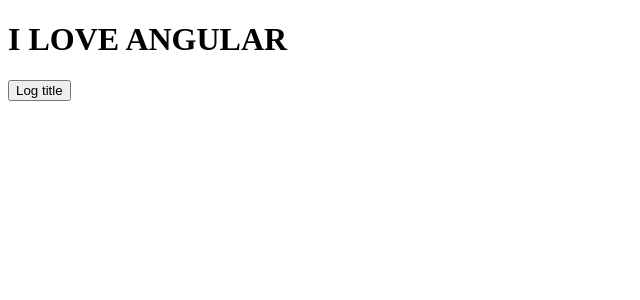
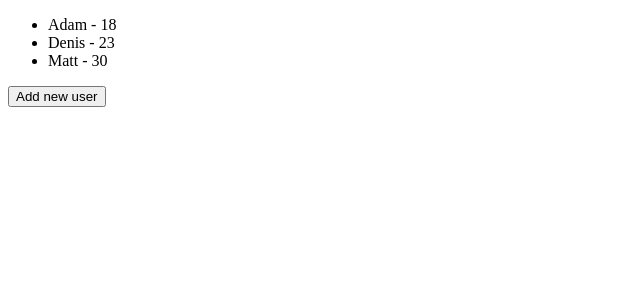
Before and after one commit to PrisecaruEmilia/I-Grow-Demo, an Angular app: page / in a window 1280 px wide. Shown: the top 300 px of the page, without its empty margins (0-640 px from the left). Built offline with nearby package versions, Linux system fonts and the light colour scheme.

Commit message:
custom pipes in action

```diff
--- a/src/app/app.component.html
+++ b/src/app/app.component.html
@@ -1,3 +1,9 @@
-<h1>{{ title | uppercase }}</h1>
+<div>
+  <ul>
+    <li *ngFor="let user of users | sortList: 'name'">
+      {{ user.name }} - {{ user.age }}
+    </li>
+  </ul>
+</div>
 
-<button (click)="log()">Log title</button>
+<button (click)="onClickAdd()">Add new user</button>
--- a/src/app/app.component.ts
+++ b/src/app/app.component.ts
@@ -6,9 +6,18 @@
   styleUrls: ['./app.component.scss'],
 })
 export class AppComponent {
-  title = 'I love Angular';
+  users = [
+    { name: 'Denis', age: 23 },
+    { name: 'Matt', age: 30 },
+    { name: 'Adam', age: 18 },
+  ];
 
-  log() {
-    console.log(this.title);
+  onClickAdd(): void {
+    // this will work with an inpur pipe - BAD for perfomance
+    // the pipe it will run every single time because of change detection
+    // this.users.push({ name: 'Ben', age: 35 });
+
+    // use pure pipes and this
+    this.users = [...this.users, { name: 'Ben', age: 35 }];
   }
 }
--- a/src/app/app.module.ts
+++ b/src/app/app.module.ts
@@ -3,10 +3,12 @@
 
 import { AppRoutingModule } from './app-routing.module';
 import { AppComponent } from './app.component';
+import { SortListPipe } from './sort-list.pipe';
 
 @NgModule({
   declarations: [
-    AppComponent
+    AppComponent,
+    SortListPipe
   ],
   imports: [
     BrowserModule,
--- /dev/null
+++ b/src/app/sort-list.pipe.ts
@@ -0,0 +1,22 @@
+import { Pipe, PipeTransform } from '@angular/core';
+
+@Pipe({
+  name: 'sortList',
+  pure: true,
+})
+export class SortListPipe implements PipeTransform {
+  transform(arr: any[], prop: string): any[] {
+    console.log('I run');
+    arr.sort((a: any, b: any) => {
+      if (a[prop] < b[prop]) {
+        return -1;
+      } else if (a[prop] > b[prop]) {
+        return 1;
+      } else {
+        return 0;
+      }
+    });
+
+    return arr;
+  }
+}
```
Also changed, not shown: 1 other file (tests, documents, lock files or other folders).
